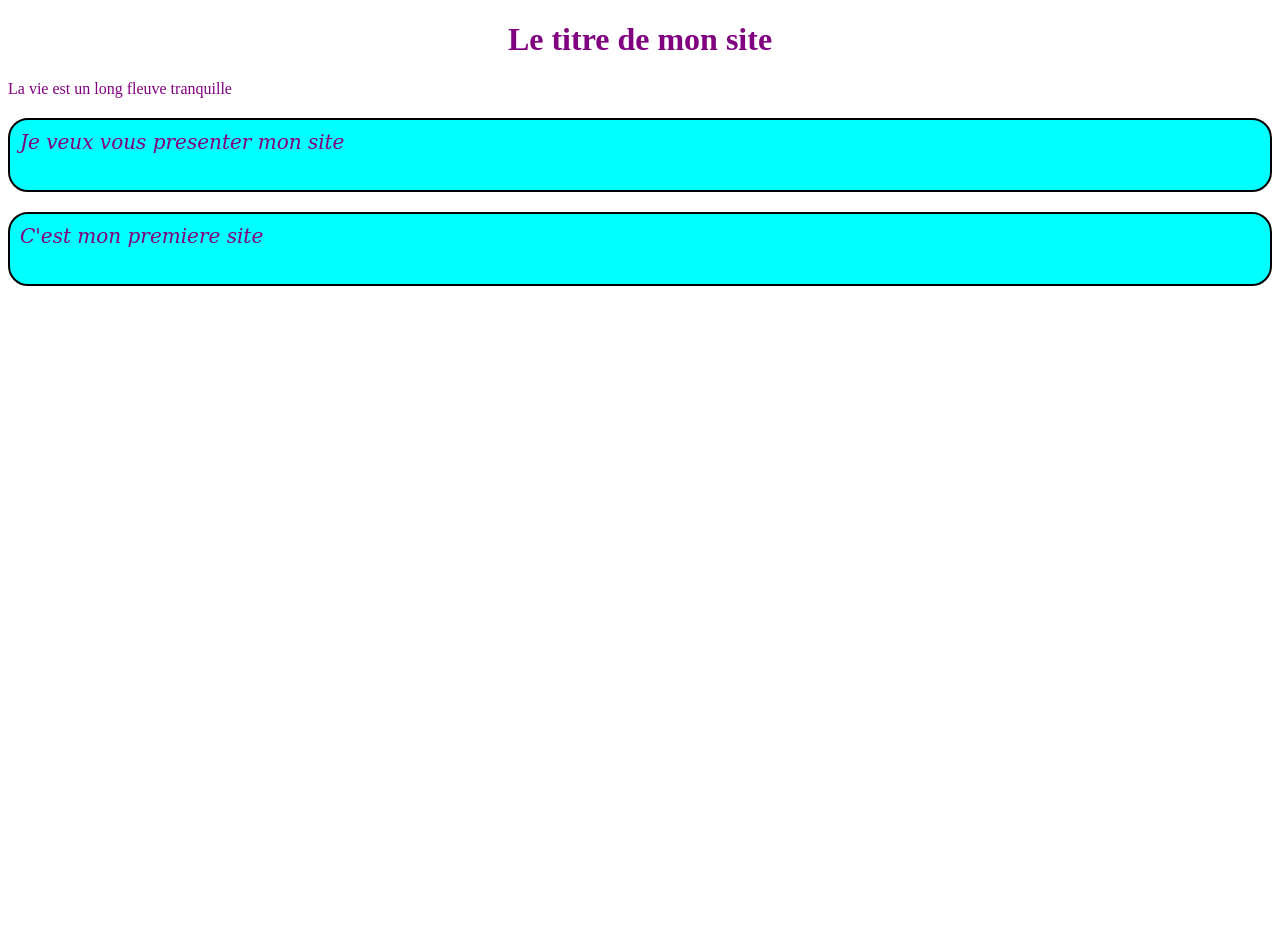
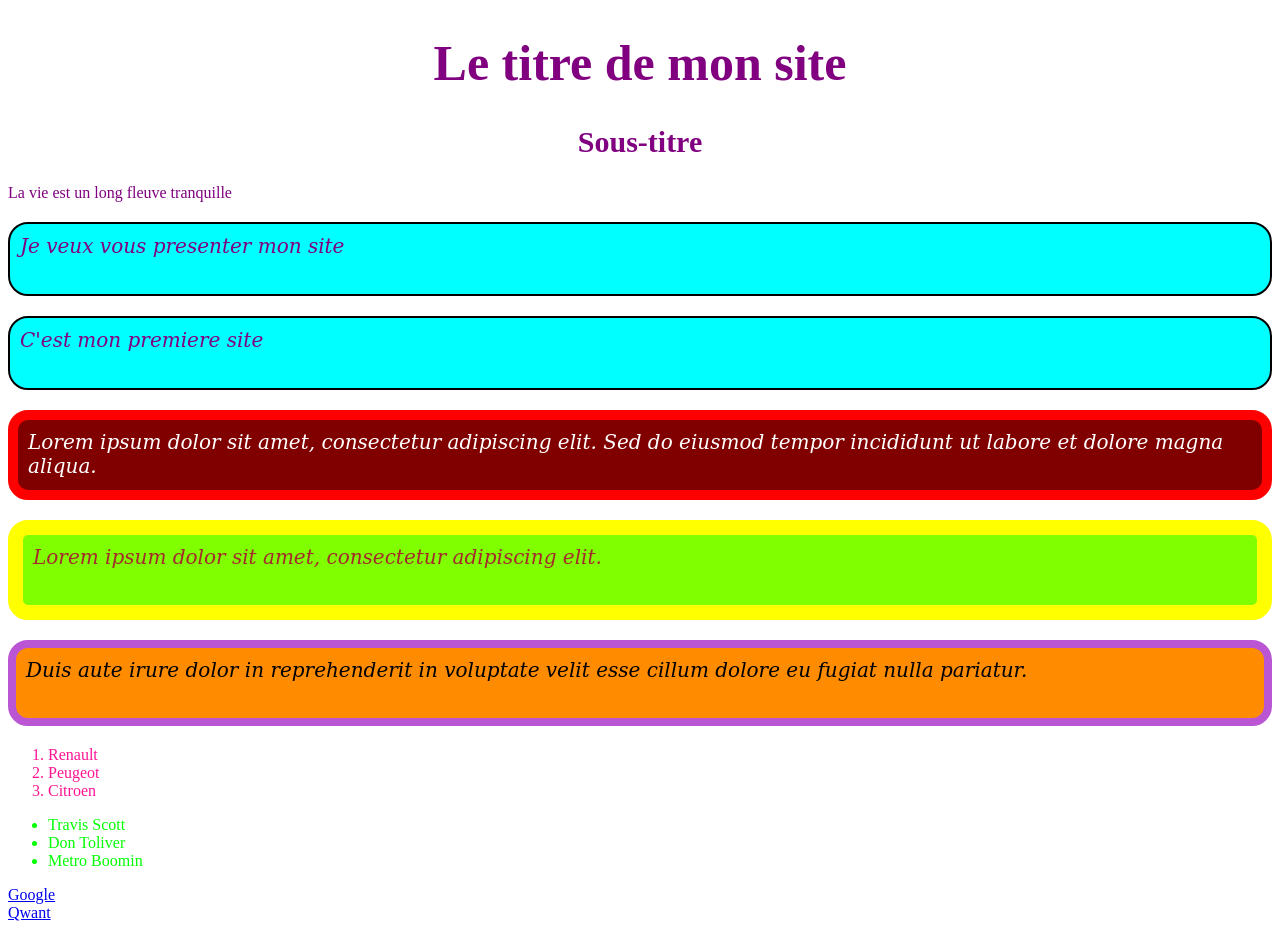
Before and after one commit to romanenkopavlo/HTML_CSS, a plain HTML site: page index.html in a window 1280 px wide. Before the commit the page ends 800 px from the top, so only its background shows below. Drawn offline with Linux system fonts and the light colour scheme.

Commit message:
La version definitive

```diff
--- a/index.html
+++ b/index.html
@@ -7,8 +7,28 @@
 </head>
 <body>
     <h1>Le titre de mon site</h1>
+    <h2>Sous-titre</h2>
     La vie est un long fleuve tranquille
     <p>Je veux vous presenter mon site</p>
     <p>C'est mon premiere site</p>
+    <div><p>Lorem ipsum dolor sit amet, consectetur adipiscing elit.
+        Sed do eiusmod tempor incididunt ut labore et dolore magna aliqua.</p></div>
+    <div class="par"><p>Lorem ipsum dolor sit amet, consectetur adipiscing elit.</p></div>
+    <div><p class="par">Duis aute irure dolor in reprehenderit in voluptate velit esse cillum dolore eu fugiat nulla pariatur.</p></div>
+    <ol>
+        <li>Renault</li>
+        <li>Peugeot</li>
+        <li>Citroen</li>
+    </ol>
+
+    <ul>
+        <li>Travis Scott</li>
+        <li>Don Toliver</li>
+        <li>Metro Boomin</li>
+    </ul>
+    <a href="https://www.google.fr/" target="_blank">Google</a>
+    <br>
+    <a href="https://www.qwant.fr/" target="_blank">Qwant</a>
+
 </body>
 </html>
--- a/mycss.css
+++ b/mycss.css
@@ -1,9 +1,17 @@
 body {
     color: purple;
 }
+
 h1 {
     text-align: center;
+    font-size: 50px;
 }
+
+h2 {
+    text-align: center;
+    font-size: 30px;
+}
+
 p {
     background-color: aqua;
     font-style: italic;
@@ -15,3 +23,37 @@ p {
     padding: 10px;
     text-align: left;
 }
+div p {
+    color: white;
+    background-color: maroon;
+    border: 10px solid red;
+}
+
+div.par p{
+    color: brown;
+    background-color: chartreuse;
+    border: 15px solid yellow;
+}
+
+div p.par {
+    color: black;
+    background-color: darkorange;
+    border: 8px solid mediumorchid;
+}
+
+ol li {
+    color: deeppink;
+}
+
+ul li {
+    color: lime;
+}
+
+a:visited {
+    color: deeppink;
+}
+
+a:hover {
+    color: orangered;
+    font-size: 30px;
+}
```
